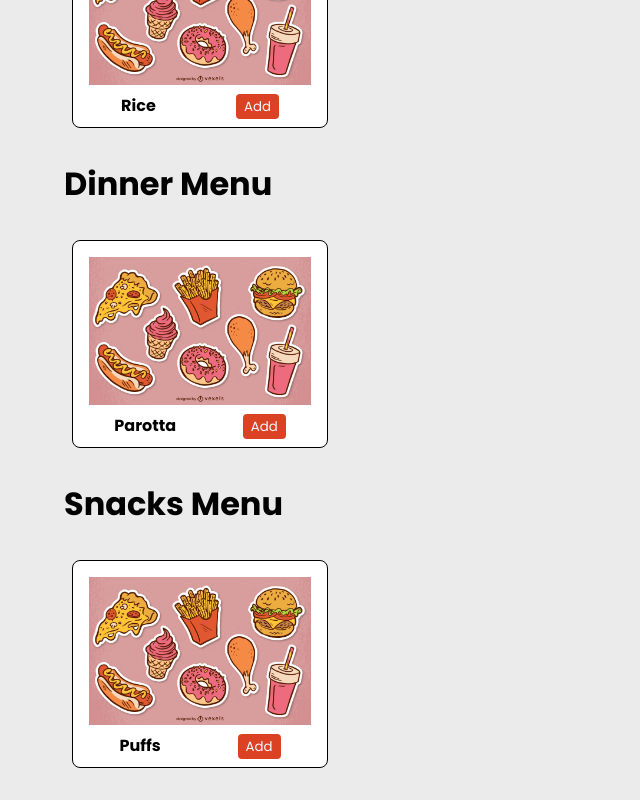
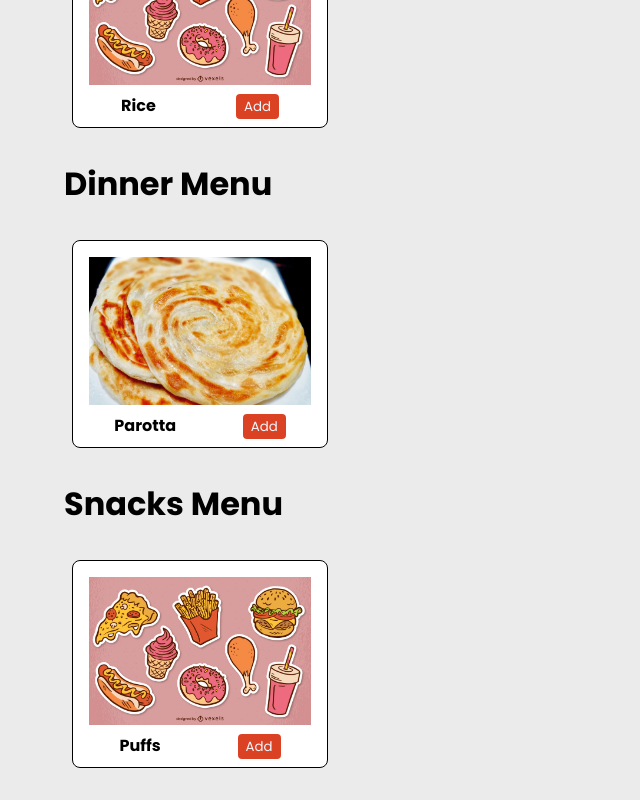
Before and after one commit to shahanashri/clg_proj, a SvelteKit app: page / in a window 1280 px wide. Shown: the part 563-1363 px from the top of the page, without its empty margins (0-640 px from the left). Built offline with nearby package versions, Linux system fonts and the light colour scheme.

Commit message:
Fixed image stuff

```diff
--- a/src/components/FoodCard.svelte
+++ b/src/components/FoodCard.svelte
@@ -1,19 +1,16 @@
 <script lang="ts">
-	import type { FoodDetails } from "../foods";
-	import OrderButton from "./OrderButton.svelte";
-
+	import type { FoodDetails } from '../foods';
+	import OrderButton from './OrderButton.svelte';
 
 	export let food: FoodDetails;
 	export let id: number;
 </script>
 
 <div class="food-card">
-	<div class="img-container">
 	<img src={food.image_path} alt="food and drinks" />
-	</div>
 	<div class="details">
 		<h4>{food.name}</h4>
-	<OrderButton {id}/>
+		<OrderButton {id} />
 	</div>
 </div>
 
@@ -36,14 +33,11 @@
 		background: white;
 	}
 
-    .img-container {
+	img {
 		flex: 1;
+		width: 100%;
+		overflow: hidden;
 		padding: 0.5rem;
-    }
-
-	img {
-		height: 100%;
-		width: 100%;
 		object-fit: cover;
 	}
 
--- a/src/foods/index.ts
+++ b/src/foods/index.ts
@@ -8,6 +8,7 @@
 }
 
 export const foods: FoodDetails[] = [];
+//// **************************************************************************************
 
 /// Breakfasts
 foods.push({
@@ -29,7 +30,7 @@
 foods.push({
     name: 'Parotta',
     price: 10,
-    image_path: '/images/food.jpg',
+    image_path: '/images/parotta.JPG',
     food_type: ["Dinner"]
 });
 
@@ -40,6 +41,9 @@
     image_path: '/images/food.jpg',
     food_type: ["Snacks"]
 });
+
+
+//// **************************************************************************************
 
 export const getBreakfastMenu = (): number[] => {
     return foods.reduce((acc, curr, i) => {
```
Also changed, not shown: static/images/parotta.JPG (added). Lines whose indentation alone changed are shown as unchanged.
